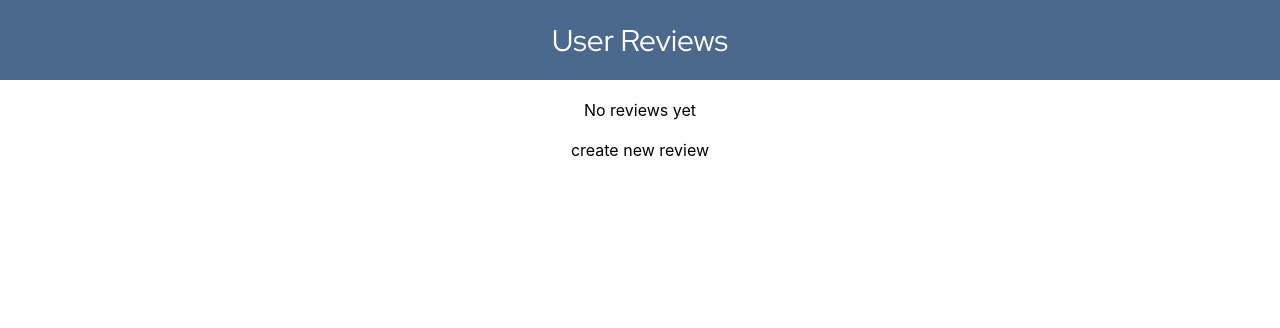
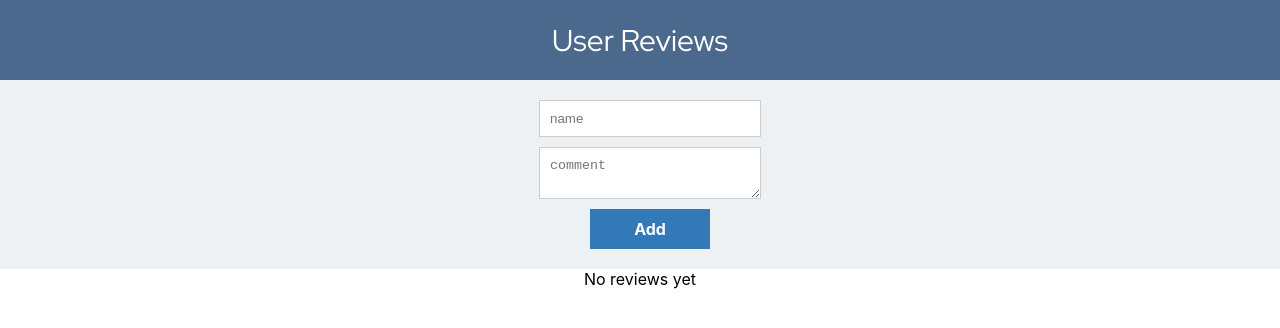
Before and after one commit to yuval-ron/user-reviews, a React (Create React App) app: page / in a window 1280 px wide. Shown: the top 328 px of the page. Built offline with nearby package versions, Linux system fonts and the light colour scheme.

Commit message:
Add design for new-review-form

```diff
--- a/src/reviews/components/NewReviewForm.js
+++ b/src/reviews/components/NewReviewForm.js
@@ -6,7 +6,10 @@ export default class NewReviewForm extends Component {
   render() {
     return (
       <div className="new-review-form-container">
-        create new review
+        <input placeholder="name" type="text" className="input" />
+        <textarea placeholder="comment" type="text" className="input" />
+
+        <div className="submit-button">Add</div>
       </div>
     )
   }
--- a/src/reviews/components/Reviews.js
+++ b/src/reviews/components/Reviews.js
@@ -7,9 +7,9 @@ export default class Reviews extends Component {
   render() {
     return (
       <div className="reviews-container">
+        <NewReviewForm />
+
         <span>No reviews yet</span>
-
-        <NewReviewForm />
       </div>
     )
   }
--- a/src/reviews/styles/NewReviewForm.css
+++ b/src/reviews/styles/NewReviewForm.css
@@ -1,3 +1,24 @@
 .new-review-form-container {
   padding: 20px 10px;
+  display: flex;
+  flex-direction: column;
+  justify-content: center;
+  align-items: center;
+  width: 100%;
+  background-color: #eef1f3;
 }
+
+.new-review-form-container .input {
+  border: 1px solid #ccc;
+  padding: 10px;
+  width: 200px;
+  margin-bottom: 10px;
+}
+
+.new-review-form-container .submit-button {
+   background-color: #3379b7;
+   color: white;
+   font-weight: bold;
+   width: 100px;
+   padding: 10px;
+}
--- a/src/reviews/styles/Reviews.css
+++ b/src/reviews/styles/Reviews.css
@@ -1,3 +1,2 @@
 .reviews-container {
-  padding: 20px 10px;
 }
```
